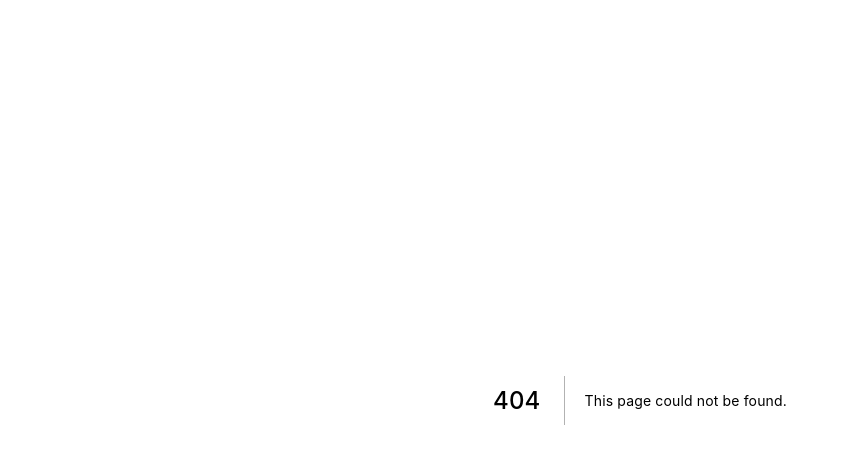
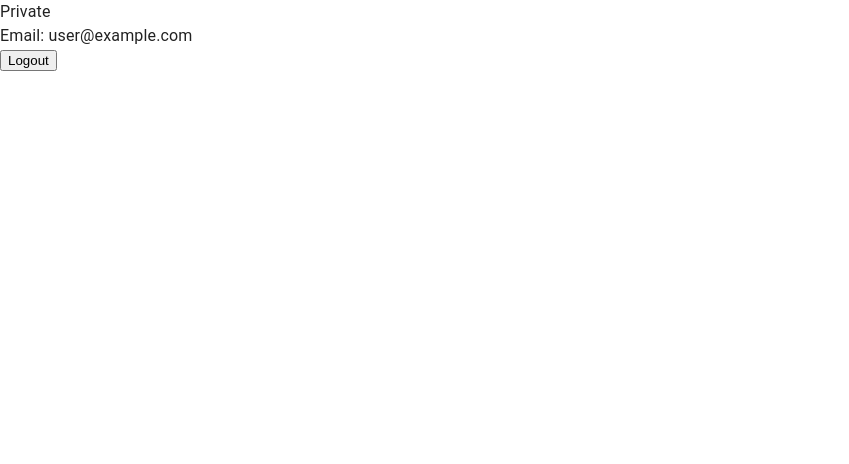
Before and after one commit to santivdt/learn-french, a Next.js app: page /private in a window 1280 px wide. Before the commit this address had no page. Shown: the top 464 px of the page, without its empty margins (0-849 px from the left). Built offline with nearby package versions, Linux system fonts and the light colour scheme; no server answers; sample sign-in values are in the browser's storage.

Commit message:
Try to add authentication to app

```diff
--- /dev/null
+++ b/auth/useUser.js
@@ -0,0 +1,66 @@
+import { useEffect, useState } from 'react'
+import { useRouter } from 'next/router'
+import firebase from 'firebase/app'
+import 'firebase/auth'
+
+import initFirebase from '../firebase/initFirebase'
+import {
+    removeUserCookie,
+    setUserCookie,
+    getUserFromCookie,
+} from './userCookie'
+
+initFirebase()
+
+export const mapUserData = async (user) => {
+    const { uid, email } = user
+    const token = await user.getIdToken(true)
+    return {
+        id: uid,
+        email,
+        token,
+    }
+}
+
+const useUser = () => {
+    const [user, setUser] = useState()
+    const router = useRouter()
+
+    const logout = async () => {
+        return firebase
+            .auth()
+            .signOut()
+            .then(() => {
+                router.push('/signin')
+            })
+            .catch((e) => {
+                console.error(e)
+            })
+    }
+
+    useEffect(() => {
+        const cancelAuthListener = firebase
+            .auth()
+            .onIdTokenChanged(async (userToken) => {
+                if (userToken) {
+                    const userData = await mapUserData(userToken)
+                    setUserCookie(userData)
+                    setUser(userData)
+                } else {
+                    removeUserCookie()
+                    setUser()
+                }
+            })
+
+        const userFromCookie = getUserFromCookie()
+        if (!userFromCookie) {
+            return
+        }
+        setUser(userFromCookie)
+        return () => cancelAuthListener
+    }, [])
+
+    return { user, logout }
+}
+
+export { useUser }
--- /dev/null
+++ b/auth/userCookie.js
@@ -0,0 +1,17 @@
+import cookies from 'js-cookie'
+
+export const getUserFromCookie = () => {
+    const cookie = cookies.get('auth')
+    if (!cookie) {
+        return
+    }
+    return JSON.parse(cookie)
+}
+
+export const setUserCookie = (user) => {
+    cookies.set('auth', user, {
+        expires: 1 / 24,
+    })
+}
+
+export const removeUserCookie = () => cookies.remove('auth')
--- /dev/null
+++ b/auth/withAuth.js
@@ -0,0 +1,26 @@
+import React, { useEffect } from 'react'
+import router from 'next/router'
+import firebase from 'firebase/app'
+import 'firebase/auth'
+import initFirebase from '../firebase/initFirebase'
+
+initFirebase()
+const auth = firebase.auth()
+
+const withAuth = (Component) => (props) => {
+    useEffect(() => {
+        auth.onAuthStateChanged((authUser) => {
+            if (!authUser) {
+                router.push('/signin')
+            }
+        })
+    }, [])
+
+    return (
+        <div>
+            <Component {...props} />
+        </div>
+    )
+}
+
+export default withAuth
--- a/firebase/initFirebase.js
+++ b/firebase/initFirebase.js
@@ -1,5 +1,6 @@
 import firebase from 'firebase/app'
 import 'firebase/firestore'
+import 'firebase/auth'
 
 const clientCredentials = {
     apiKey: 'AIzaSyDsmSQJj8u4SQlA6sOZ1SYXtpGfNPyxATE',
--- /dev/null
+++ b/pages/private.js
@@ -0,0 +1,20 @@
+import withAuth from '../auth/withAuth'
+import { useUser } from '../auth/useUser'
+
+const Private = () => {
+    const { user, logout } = useUser()
+
+    return (
+        <div>
+            <div>Private</div>
+            {user?.email && (
+                <div>
+                    <div>Email: {user.email}</div>
+                    <button onClick={() => logout()}>Logout</button>
+                </div>
+            )}
+        </div>
+    )
+}
+
+export default withAuth(Private)
```
Also changed, not shown: pages/signin.js (added, +41 -0 lines).
